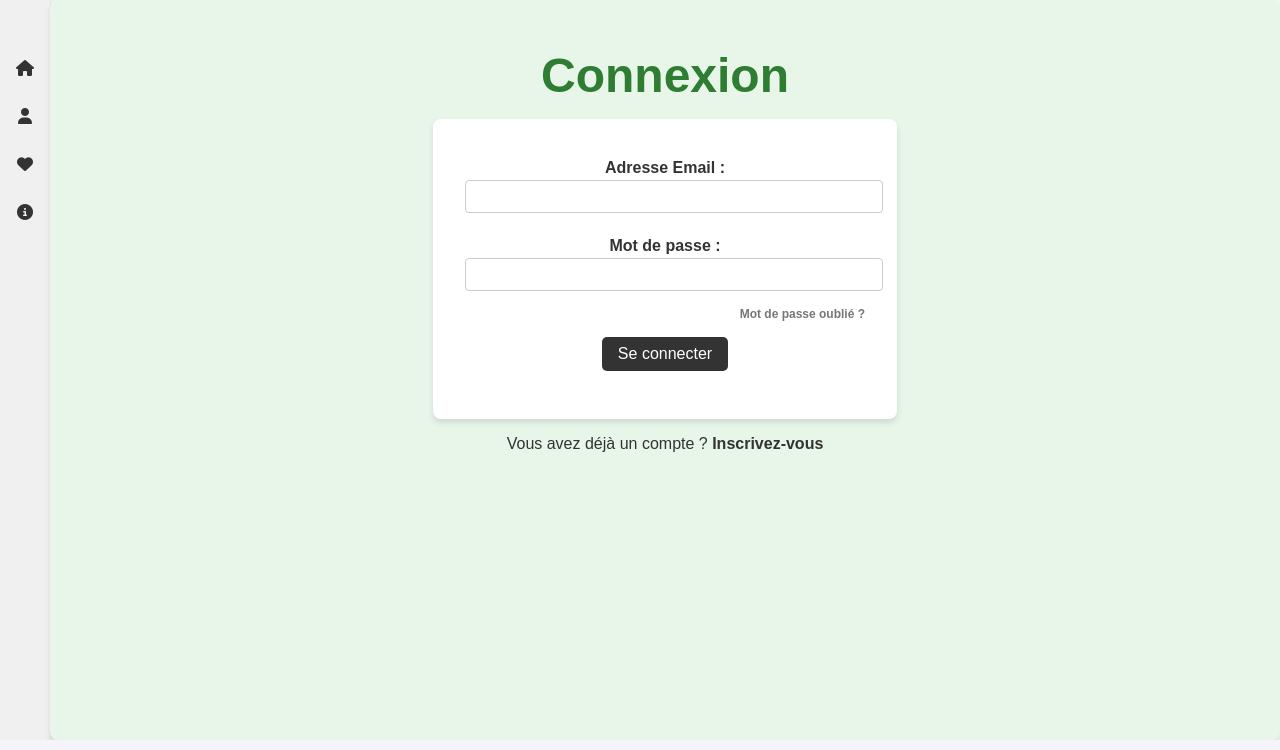
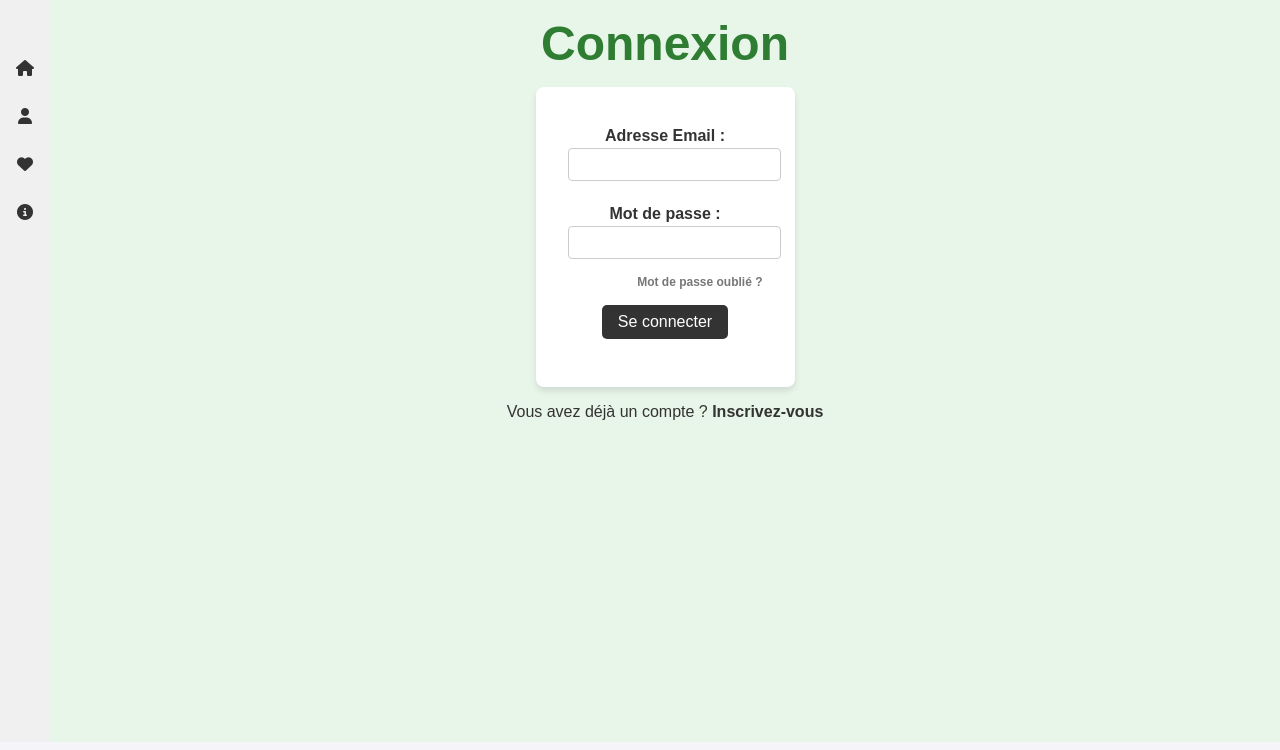
Before and after one commit to FxBam/Catabris, a PHP site: page /Catabris/connexion.php in a window 1280 px wide. Shown: the part 50-800 px from the top of the page. Run offline with PHP 8.4, Linux system fonts and the light colour scheme.

Commit message:
Amélioration du style 2

```diff
--- a/www/style/style.css
+++ b/www/style/style.css
@@ -105,20 +105,21 @@ main p a:hover {
 }
 
 main {
-    padding: 2rem;
+    padding: 0;
     text-align: center;
     background-color: #e8f5e9;
-    border-radius: 8px;
-    box-shadow: 0 4px 6px rgba(0,0,0,0.1);
-    margin: 0 auto;
-    display: fixed;
+    border-radius: 0;
+    box-shadow: none;
+    margin: 0;
+    display: flex;
     flex-direction: column;
     justify-content: flex-start;
     align-items: center;
     flex: 1;
     min-width: 0;
-    overflow-y: auto;
-    overflow-x: hidden;
+    min-height: 0;
+    overflow: hidden;
+    height: 100%;
 }
 
 main h1 {
@@ -162,8 +163,9 @@ main h3 {
 
 .container {
     display: flex;
-    height: calc(100vh - 60px);
+    height: calc(100vh - 58px);
     overflow: hidden;
+    flex: 1;
 }
 
 /* Control panel*/
@@ -253,7 +255,7 @@ main h3 {
 }
 
 .mapouter {
-    height: 90%;
+    height: 100%;
     width: 100%;
     flex: 1;
     display: flex;
@@ -554,15 +556,16 @@ body.dashboard-page main {
 #map-container {
     position: relative;
     width: 100%;
-    height: calc(100vh - 100px);
+    height: 100%;
     overflow: hidden;
+    flex: 1;
 }
 
 #map {
     width: 100%;
     height: 100%;
     z-index: 1;
-    border-radius: 12px;
+    border-radius: 0;
 }
 
 #floating-panel {
```
